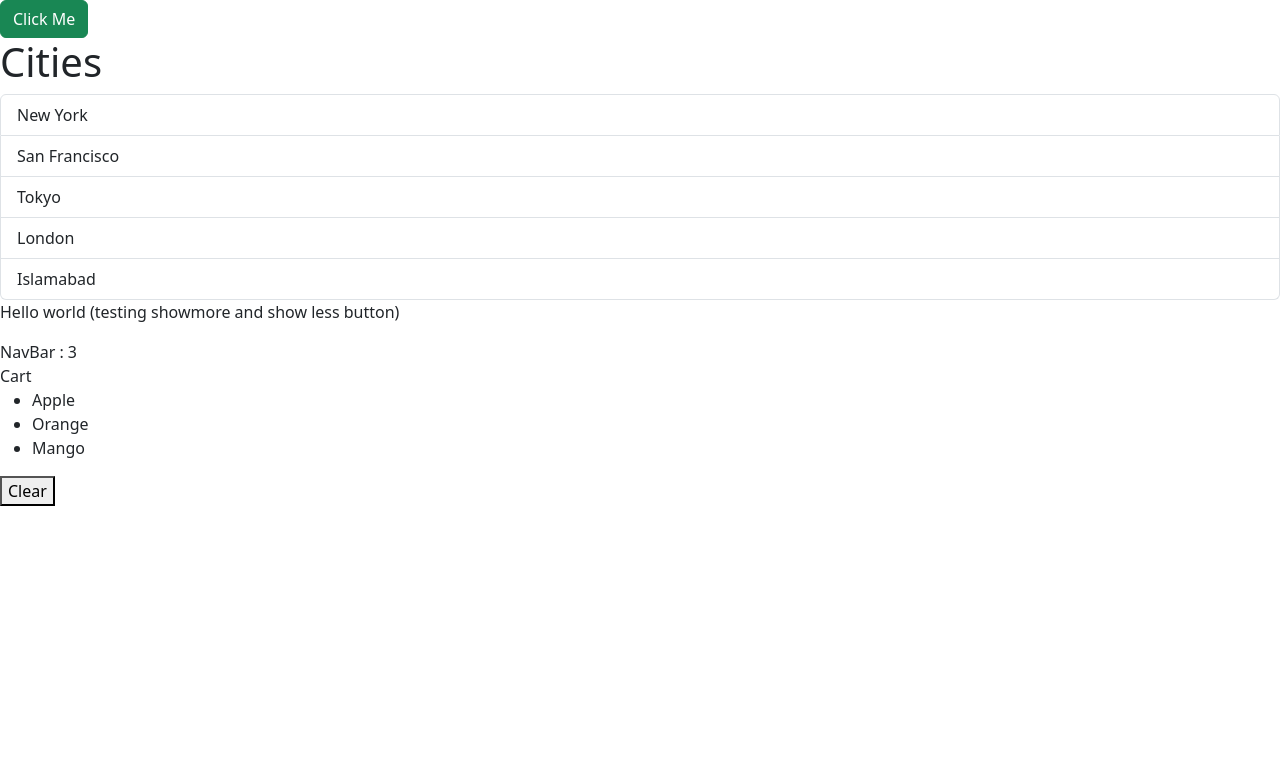
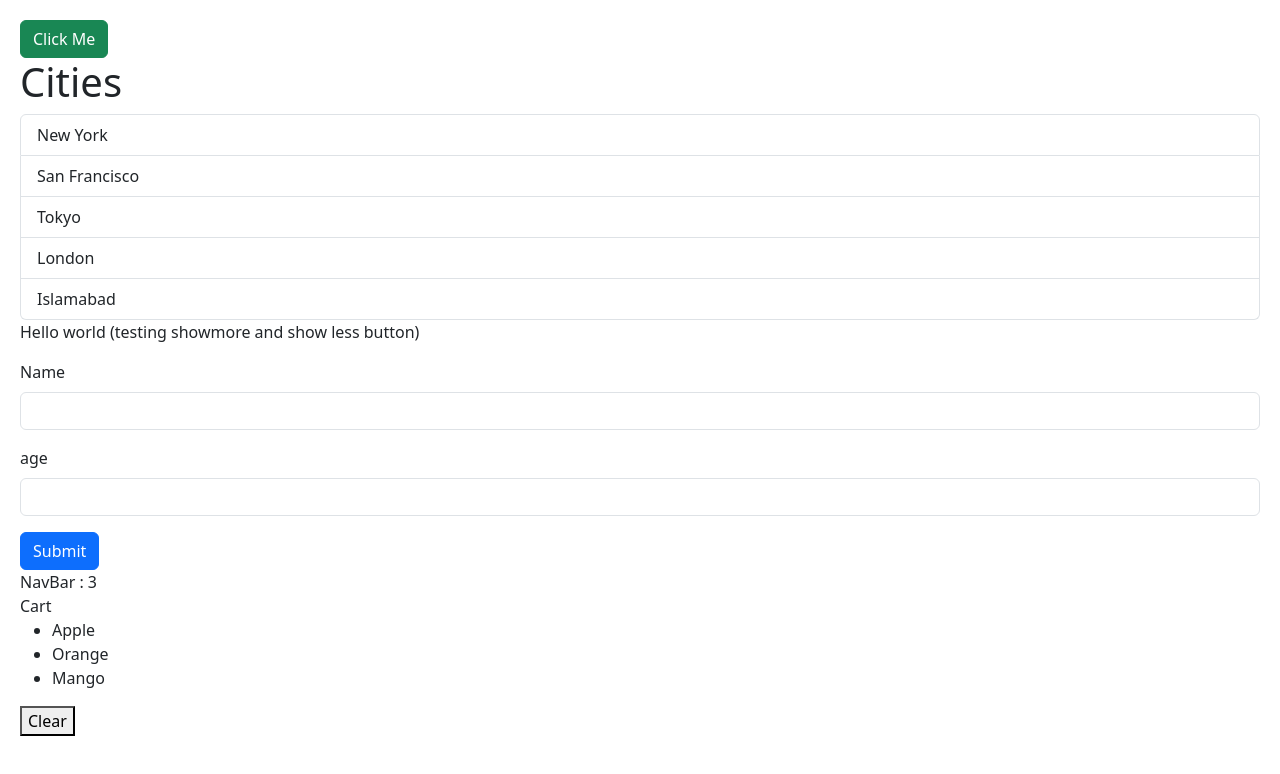
Before and after one commit to meAlvi1/reminders-app, a React (Create React App) app: page / in a window 1280 px wide. Shown: the top 774 px of the page. Built offline with nearby package versions, Linux system fonts and the light colour scheme.

Commit message:
Created `Form.tsx` `mb-3` stands for margin border 3. two forms, `type text` and `type number` and `type submit` button

```diff
--- a/src/App.tsx
+++ b/src/App.tsx
@@ -2,6 +2,7 @@
 import Alert from './components/Alert';
 import Button from './components/Buttons';
 import ExpandableText from './components/ExpandableText';
+import Form from './components/Form';
 import { useState } from 'react';
 
 
@@ -24,6 +25,7 @@
 
     <ListGroup items={items} heading="Cities"  onSelectItem={item => console.log(item)}/>
     <ExpandableText >Hello world (testing showmore and show less button)</ExpandableText>
+    <Form></Form>
     </div>;
 }
 
--- /dev/null
+++ b/src/components/Form.tsx
@@ -0,0 +1,19 @@
+import React from 'react'
+
+const Form = () => {
+  return (
+    <form>
+        <div className="mb-3">
+            <label htmlFor="name" className="form-label">Name</label>
+            <input id="name" type="text" className="form-control" />
+        </div>
+        <div className="mb-3">
+            <label htmlFor="age" className="form-label">age</label>
+            <input id="age" type="number" className="form-control" />
+        </div>
+        <button className="btn btn-primary" type="submit">Submit</button>
+    </form>
+  )
+}
+
+export default Form
--- /dev/null
+++ b/src/index.css
@@ -0,0 +1,3 @@
+body {
+    padding: 20px;
+}
--- a/src/index.tsx
+++ b/src/index.tsx
@@ -4,6 +4,7 @@
 import App from './App';
 import Cart_app from './Cart';
 import reportWebVitals from './reportWebVitals';
+import './index.css';
 
 const root = ReactDOM.createRoot(
   document.getElementById('root') as HTMLElement
```
